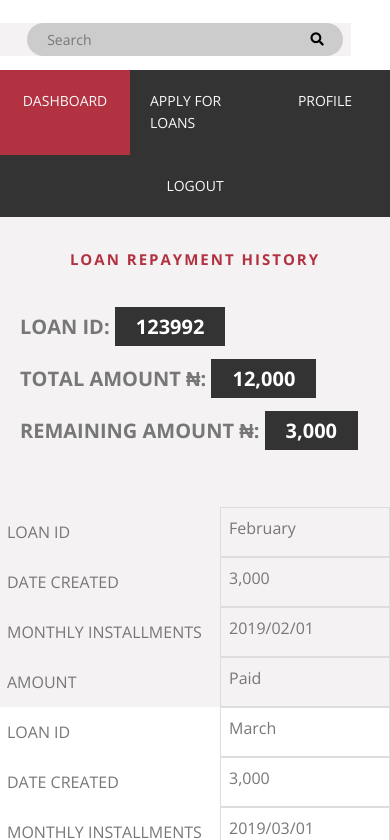
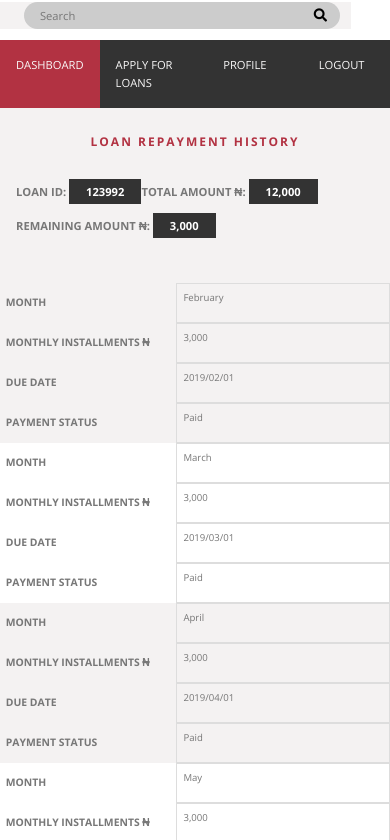
Before and after one commit to OdunayoOkebunmi/Quick-Credit, a plain HTML site: page UI/user-loan-repayment.html in a window 390 px wide. Shown: the part 80-920 px from the top of the page. Drawn offline with nearby package versions, Linux system fonts and the light colour scheme.

Commit message:
[chore  #165546999] style fix

```diff
--- a/UI/css/admin-dashboard.css
+++ b/UI/css/admin-dashboard.css
@@ -26,6 +26,16 @@
 html {
   box-sizing: border-box;
   font-size: 62.5%;
+}
+@media only screen and (max-width: 1200px) {
+  html {
+    font-size: 56.25%;
+  }
+}
+@media only screen and (max-width: 900px) {
+  html {
+    font-size: 50%;
+  }
 }
 
 body {
@@ -82,7 +92,7 @@ body {
 
 /* ++++++++STYLING FOR HEADER SECTION */
 .container .header {
-  font-size: 1.4rem;
+  /* font-size: 1.4rem; */
   height: 10rem;
   background-color: #fff;
   border-bottom: 1px solid var(--color-grey-dark);
--- a/UI/css/admin-loan-applications.css
+++ b/UI/css/admin-loan-applications.css
@@ -25,6 +25,16 @@
 html {
   box-sizing: border-box;
   font-size: 62.5%;
+}
+@media only screen and (max-width: 1200px) {
+  html {
+    font-size: 56.25%;
+  }
+}
+@media only screen and (max-width: 900px) {
+  html {
+    font-size: 50%;
+  }
 }
 
 body {
--- a/UI/css/admin-repayment-transaction.css
+++ b/UI/css/admin-repayment-transaction.css
@@ -25,6 +25,16 @@
 html {
   box-sizing: border-box;
   font-size: 62.5%;
+}
+@media only screen and (max-width: 1200px) {
+  html {
+    font-size: 56.25%;
+  }
+}
+@media only screen and (max-width: 900px) {
+  html {
+    font-size: 50%;
+  }
 }
 
 body {
--- a/UI/css/admin-users-verification.css
+++ b/UI/css/admin-users-verification.css
@@ -25,6 +25,16 @@
 html {
   box-sizing: border-box;
   font-size: 62.5%;
+}
+@media only screen and (max-width: 1200px) {
+  html {
+    font-size: 56.25%;
+  }
+}
+@media only screen and (max-width: 900px) {
+  html {
+    font-size: 50%;
+  }
 }
 
 body {
--- a/UI/css/user-dashboard.css
+++ b/UI/css/user-dashboard.css
@@ -26,6 +26,16 @@
 html {
   box-sizing: border-box;
   font-size: 62.5%;
+}
+@media only screen and (max-width: 1200px) {
+  html {
+    font-size: 56.25%;
+  }
+}
+@media only screen and (max-width: 900px) {
+  html {
+    font-size: 50%;
+  }
 }
 
 body {
@@ -298,59 +308,59 @@ body {
   }
 }
 
-/* ++++++++STYLING FOR LOAN REPAYMENT VIEW SECTION +++++++ */
-.content .loan-repayment-view {
+/* ++++++++STYLING FOR USER DASHBOARD VIEW SECTION +++++++ */
+.content .user-dashboard-view {
   flex: 1;
   font-size: 1.2rem;
   padding: 7rem 0;
   overflow-x: auto;
 }
 @media only screen and (max-width: 600px) {
-  .content .loan-repayment-view {
+  .content .user-dashboard-view {
     padding: 3rem 0;
   }
 }
 
 @media only screen and (max-width: 900px) {
-  .loan-repayment__history .caption {
+  .user-dashboard__history .caption {
     font-size: 3rem;
   }
 }
 @media only screen and (max-width: 600px) {
-  .loan-repayment__history .caption {
+  .user-dashboard__history .caption {
     font-size: 2.5rem;
   }
 }
-.loan-repayment-view .loan-repayment__history--table {
+.user-dashboard-view .user-dashboard__history--table {
   border-collapse: collapse;
   width: 100%;
 }
 
-.loan-repayment__history--table td,
-.loan-repayment__history--table th {
+.user-dashboard__history--table td,
+.user-dashboard__history--table th {
   border: 1px solid #ddd;
   padding: 0.8rem;
   height: 2rem;
 }
 
-.loan-repayment__history--table td {
+.user-dashboard__history--table td {
   height: 5rem;
 }
-.loan-repayment__history--table td a {
+.user-dashboard__history--table td a {
   text-decoration: none;
   padding: 1rem 2.5rem;
   color: #fff;
   background-color: var(--color-grey-dark-2);
 }
-.loan-repayment__history--table tr:nth-child(even) {
+.user-dashboard__history--table tr:nth-child(even) {
   background-color: #fff;
 }
 
-.loan-repayment__history--table tr:hover {
+.user-dashboard__history--table tr:hover {
   background-color: var(--color-grey-light-3);
 }
 
-.loan-repayment__history--table th {
+.user-dashboard__history--table th {
   padding-top: 12px;
   padding-bottom: 12px;
   text-align: left;
@@ -360,10 +370,10 @@ body {
 
 /* MEDIA QUERY TO MAKE TABLE RESPONSIVE */
 @media screen and (max-width: 600px) {
-  .loan-repayment__history--table > * > * > * {
+  .user-dashboard__history--table > * > * > * {
     display: block;
   }
-  .loan-repayment__history--table thead {
+  .user-dashboard__history--table thead {
     display: none;
   }
 
@@ -372,9 +382,9 @@ body {
     position: relative;
     padding-left: 20rem;
     margin-left: 22rem;
-    font-size: 1.6rem;
+    font-size: 1.2rem;
   }
-  td:before {
+  td::before {
     position: absolute;
     top: 1.2rem;
     left: 0.6rem;
@@ -384,9 +394,9 @@ body {
     margin-left: -22rem;
   }
   td::before {
-    font-size: 1.6rem;
+    font-size: 1.2rem;
     text-transform: uppercase;
-    font-weight: 400;
+    font-weight: bolder;
   }
   td:nth-of-type(1):before {
     content: "Loan ID";
--- a/UI/css/user-loan-application.css
+++ b/UI/css/user-loan-application.css
@@ -22,7 +22,6 @@ html {
       var(--color-primary)
     )
     no-repeat center center fixed;
-  /* background-repeat: no-repeat; */
   background-size: cover;
 }
 @media only screen and (max-width: 1200px) {
--- a/UI/css/user-loan-repayment.css
+++ b/UI/css/user-loan-repayment.css
@@ -12,13 +12,23 @@
 }
 
 /* THIS STYLING ON THIS PAGE IS SPECIFIC TO THE LOAN REPAYMENT PAGE */
-
-/* ++++ STYLING FOR LOAN REPAYMENT HISTORY SECTION */
+/* ++++++++STYLING FORLOAN REPAYMENT VIEW SECTION +++++++ */
+.content .loan-repayment-view {
+  flex: 1;
+  font-size: 1.4rem;
+  padding: 7rem 0;
+  overflow-x: auto;
+}
+@media only screen and (max-width: 600px) {
+  .content .loan-repayment-view {
+    padding: 3rem 0;
+  }
+}
 .loan-repayment__history--details {
   display: flex;
   align-content: space-between;
   justify-content: space-around;
-  font-size: 2rem;
+  font-size: 1.6rem;
   text-transform: uppercase;
   font-weight: bold;
   flex-wrap: wrap;
@@ -31,8 +41,47 @@
   }
   .loan-repayment__history--details > * {
     margin-bottom: 2rem;
+    font-size: 1.4rem;
   }
 }
+
+.loan-repayment-view .loan-repayment__history--table {
+  border-collapse: collapse;
+  width: 100%;
+}
+
+.loan-repayment__history--table td,
+.loan-repayment__history--table th {
+  border: 1px solid #ddd;
+  padding: 0.8rem;
+  height: 2rem;
+}
+
+.loan-repayment__history--table td {
+  height: 5rem;
+}
+.loan-repayment__history--table td a {
+  text-decoration: none;
+  padding: 1rem 2.5rem;
+  color: #fff;
+  background-color: var(--color-grey-dark-2);
+}
+.loan-repayment__history--table tr:nth-child(even) {
+  background-color: #fff;
+}
+
+.loan-repayment__history--table tr:hover {
+  background-color: var(--color-grey-light-3);
+}
+
+.loan-repayment__history--table th {
+  padding-top: 12px;
+  padding-bottom: 12px;
+  text-align: left;
+  background-color: var(--color-primary);
+  color: white;
+}
+
 .loan-repayment__history--details > * > span,
 .loan-repayment__pay {
   border: 1px solid var(--color-grey-dark-1);
@@ -49,6 +98,51 @@
   text-decoration: none;
   color: #fff;
 }
+
+/* MEDIA QUERY TO MAKE TABLE RESPONSIVE */
+@media screen and (max-width: 600px) {
+  .loan-repayment__history--table > * > * > * {
+    display: block;
+  }
+  .loan-repayment__history--table thead {
+    display: none;
+  }
+
+  td {
+    border: none;
+    position: relative;
+    padding-left: 20rem;
+    margin-left: 22rem;
+    font-size: 1.2rem;
+  }
+  td:before {
+    position: absolute;
+    top: 1.3rem;
+    left: 0.6rem;
+    width: 20rem;
+    padding-right: 4rem;
+    white-space: nowrap;
+    margin-left: -22rem;
+  }
+  td::before {
+    font-size: 1.3rem;
+    text-transform: uppercase;
+    font-weight: bolder;
+  }
+  td:nth-of-type(1):before {
+    content: "Month";
+  }
+  td:nth-of-type(2):before {
+    content: "Monthly Installments ₦";
+  }
+  td:nth-of-type(3):before {
+    content: "Due Date";
+  }
+  td:nth-of-type(4):before {
+    content: "Payment Status";
+  }
+}
+
 /* ++++ STYLING FOR POPUP SECTION */
 .popup {
   height: 100vh;
```
Also changed, not shown: UI/user-dashboard.html (+3 -4 lines).
